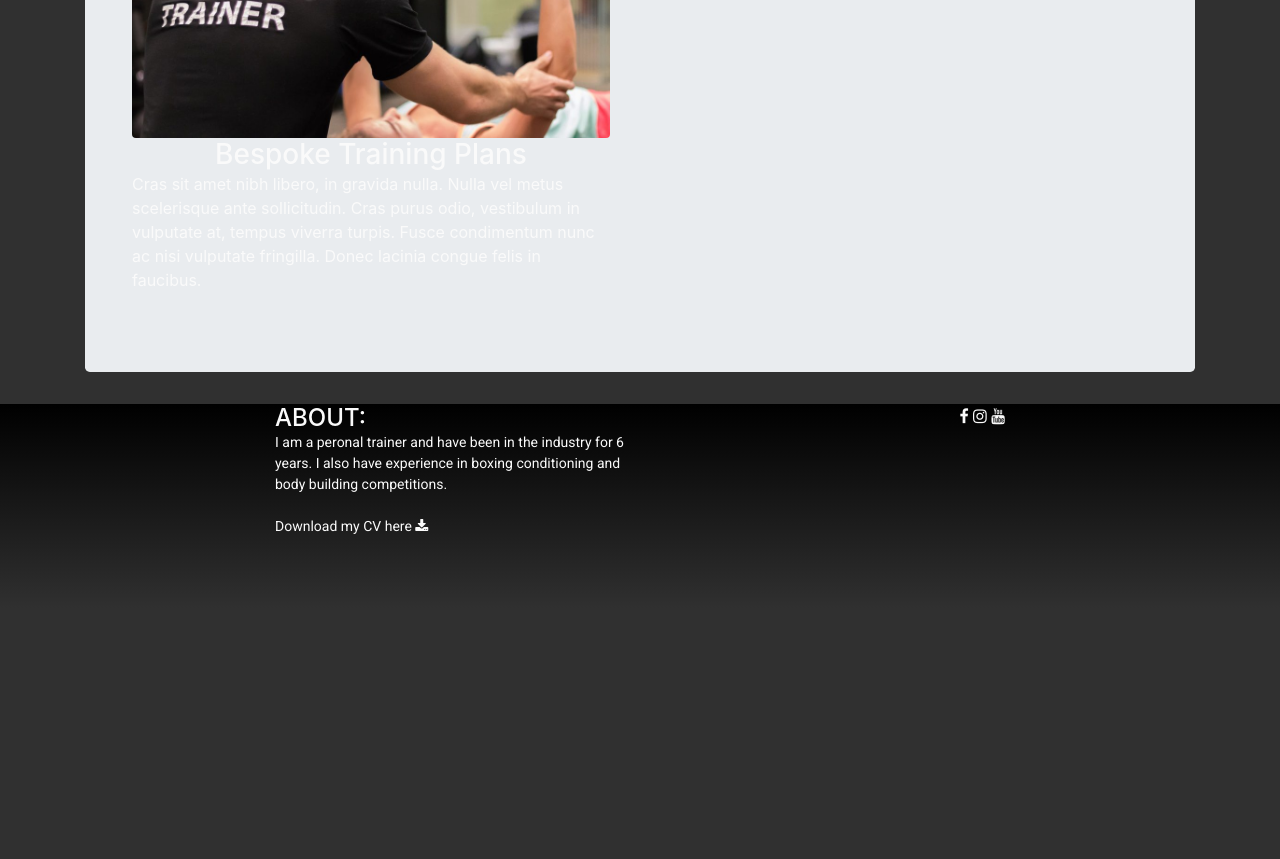
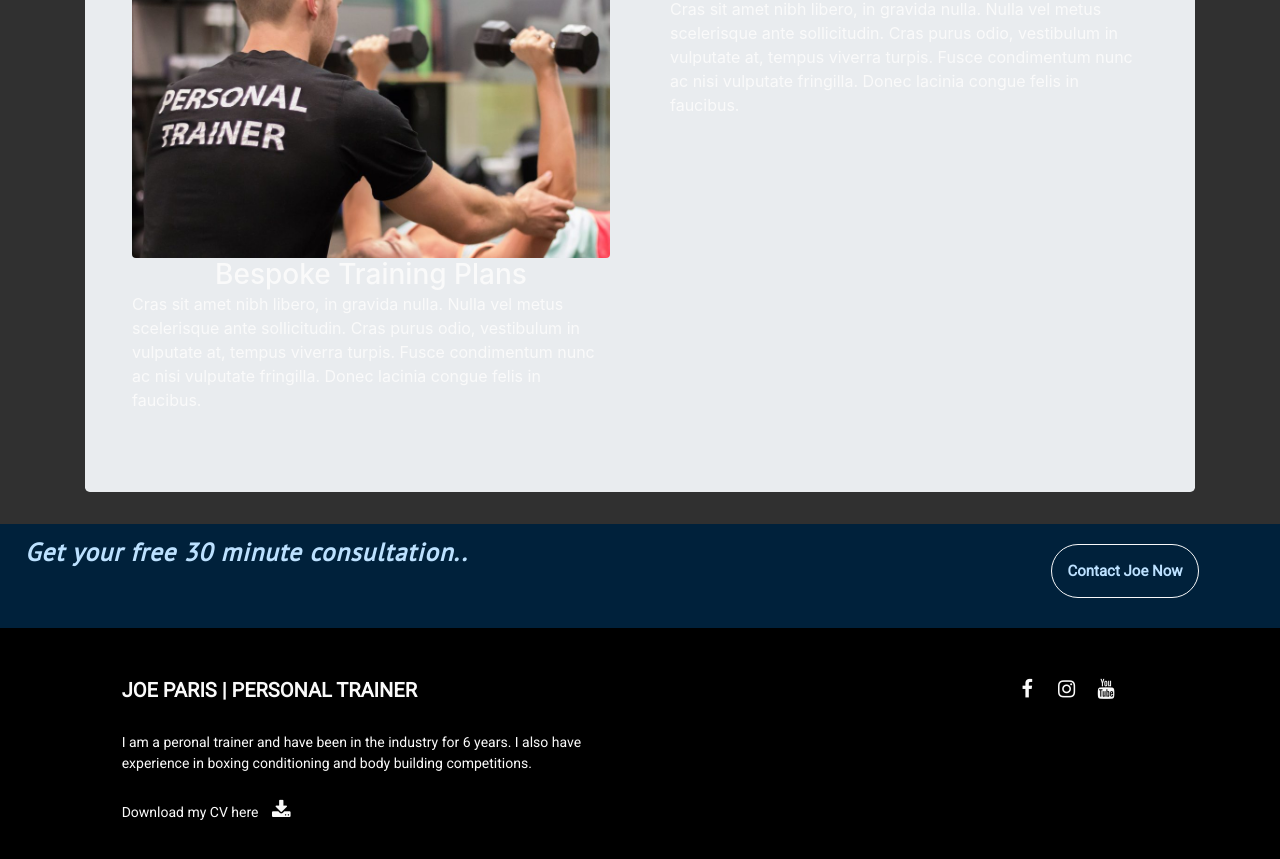
Before and after one commit to jamesgreen21/joseph_paris_pt, a plain HTML site: page blog.html in a window 1280 px wide. Shown: the part 1401-2260 px from the top of the page. Before the commit the page ends 2009 px from the top, so only its background shows below. Drawn offline with nearby package versions, Linux system fonts and the light colour scheme.

Commit message:
Footer Completion

```diff
--- a/assets/css/style.css
+++ b/assets/css/style.css
@@ -1,7 +1,7 @@
 /*-----------------------------------Backgrounds and Breaks*/
 
 .bg-black-opacity {
-    background-color: rgba(48, 48, 48, 0.5);
+    background-color: rgba(48, 48, 48, 0.7);
 }
 
 .section-break {
@@ -68,6 +68,10 @@ body {
     margin-left: -15px;
     margin-right: -15px;
     background-color: #303030;
+}
+
+.nav-menu-bar ul a i{
+    padding-left: 5px;
 }
 
 /*-----------------------------------Main Page - Promo Bar*/
@@ -221,7 +225,10 @@ body {
 
 .home-bio img {
     margin: auto 0;
-    padding-top: 20px;
+    margin-top: 20px;
+    border-style: solid;
+    border-width: 1px;
+    border-color: #fafafa;
 }
 
 .home-bio h3 {
@@ -247,7 +254,7 @@ body {
     padding-top: 30px;
     padding-bottom: 50px;
     margin: 0;
-    background: linear-gradient(#000000, #303030);
+    background: linear-gradient(#303030, #000000);
 }
 
 .home-beforeafter img {
@@ -272,35 +279,83 @@ body {
 
 /*-----------------------------------Footer*/
 
-.footer-main{
+.footer-main {
     padding-bottom: 50px;
-    background: linear-gradient(#000000, #303030);
+    background: #000000;
 }
 
 .footer-breaker {
-    height: 50px;
     background-color: #00213b;
 }
 
-.footer-main h6{
-    padding-top: 30px;
-    padding-bottom: 20px;
+.footer-promo {
+    padding: 10px;
+    font-size: 25px;
+    font-family: 'PT Sans', sans-serif;
+    font-weight: 900;
+    font-style: italic;
+    letter-spacing: 1px;
+    color: #bce1ff;
+}
+
+.footer-breaker button {
+    margin-top: 20px;
+    margin-bottom: 30px;
+    margin-left: 10px;
+    padding: 15px;
+    border-radius: 35px;
+    font-size: 15px;
+    font-family: 'Roboto', sans-serif;
+    font-weight: 600;
+    color: #bce1ff;
+    transition: all 0.2s ease-in-out;
+    -moz-transition: all 0.2s ease-in-out;
+    -webkit-transition: all 0.2s ease-in-out;
+    -o-transition: all 0.2s ease-in-out;
+}
+
+.footer-breaker button:hover {
+    background: #bce1ff;
+    color: #00213b;
+}
+
+
+.footer-main h6 {
+    padding-top: 50px;
+    padding-bottom: 30px;
     font-size: 20px;
     font-family: 'Roboto', sans-serif;
     font-weight: 800;
 }
 
-.footer-main p{
-    padding-bottom: 5px;
+.footer-main p {
+    padding-bottom: 10px;
     font-size: 14px;
     font-family: 'Roboto', sans-serif;
     font-weight: 300;
 }
 
-.footer-main a {
+.footer-main a i {
+    width: 35px;
+    font-size: 20px;
     color: #fafafa;
+    transition: all 0.2s ease-in-out;
+    -moz-transition: all 0.2s ease-in-out;
+    -webkit-transition: all 0.2s ease-in-out;
+    -o-transition: all 0.2s ease-in-out;
 }
 
+.footer-main a i:hover {
+    color: #1277b7;
+}
+
+.cv-icon {
+    padding-left: 10px;
+}
+
+.social-icons {
+    padding-top: 50px;
+}
 
 /*-----------------------------------Responsive design*/
 
@@ -311,7 +366,6 @@ body {
         box-shadow: inset 0px 30px 35px -1px rgba(48, 48, 48, 1);
     }
     .home-beforeafter {
-        background: linear-gradient(#303030, #000000);
         -webkit-box-shadow: 0px -22px 54px 35px rgba(48, 48, 48, 1);
         -moz-box-shadow: 0px -22px 54px 35px rgba(48, 48, 48, 1);
         box-shadow: 0px -22px 54px 35px rgba(48, 48, 48, 1);
--- a/blog.html
+++ b/blog.html
@@ -25,8 +25,8 @@
                     <li class="nav-item">
                         <a class="nav-link" href="traininganddietplans.html">Training & Diet Plans</a>
                     </li>
-                    <li class="nav-item active">
-                        <a class="nav-link" href="blog.html">Blog</a>
+                    <li class="nav-item">
+                        <a class="nav-link active" href="blog.html">Blog</a>
                     </li>
                     <li class="nav-item">
                         <a class="nav-link" href="contact.html">Contact</a>
@@ -38,6 +38,13 @@
             </div>
         </nav>
     </nav>
+    <header class="container-fluid home-menu-image">
+        <div class="row">
+            <a href="index.html">
+                <div class="col-12"></div>
+            </a>
+        </div>
+    </header>
     <header class="container-fluid">
         <div class="row">
             <div class="col-12">
@@ -116,23 +123,34 @@
         </div>
     </section>
     <footer class="container-fluid footer-main">
-        <div class="container footer-section">
+        <div class="row footer-breaker">
+            <div class="col-12 col-sm-9">
+                <div class="footer-promo">
+                    Get your free 30 minute consultation..
+                </div>
+            </div>
+            <div class="col-12 col-sm-3 text-center">
+                <button type="button" class="btn btn-outline-light">Contact Joe Now</button>
+            </div>
+        </div>
         <div class="row">
-                <div class="col-12 col-md-4 offset-md-2">
-                    <h4 class="text-uppercase">About:</h4>
+            <div class="col-12 col-md-5 offset-md-1">
+                <h6 class="text-uppercase">Joe Paris | Personal Trainer</h6>
                 <p>I am a peronal trainer and have been in the industry for 6 years. I also have experience in boxing conditioning and body building competitions.</p>
                 <p class="inline-block">
-                        Download my CV here <a target="_blank" href="#"><i class="fa fa-download" aria-hidden="true"></i></a>
+                    Download my CV here <a target="_blank" href="#"><i class="fa fa-download cv-icon" aria-hidden="true"></i></a>
                 </p>
             </div>
-                <div class="text-right col-12 col-md-2 offset-md-2">
+            <div class="text-center col-12 col-md-4 offset-md-2 social-icons">
                 <a target="_blank" href="#"><i class="fa fa-facebook"></i></a>
                 <a target="_blank" href="#"><i class="fa fa-instagram"></i></a>
                 <a target="_blank" href="#"><i class="fa fa-youtube"></i></a>
             </div>
         </div>
-        </div>
     </footer>
+
+    <script src="https://code.jquery.com/jquery-3.3.1.slim.min.js" integrity="sha384-q8i/X+965DzO0rT7abK41JStQIAqVgRVzpbzo5smXKp4YfRvH+8abtTE1Pi6jizo" crossorigin="anonymous"></script>
+    <script src="https://stackpath.bootstrapcdn.com/bootstrap/4.2.1/js/bootstrap.min.js" integrity="sha384-B0UglyR+jN6CkvvICOB2joaf5I4l3gm9GU6Hc1og6Ls7i6U/mkkaduKaBhlAXv9k" crossorigin="anonymous"></script>
 </body>
 
 </html>
```
Also changed, not shown: contact.html (+24 -6 lines), index.html (+11 -6 lines), traininganddietplans.html (+24 -6 lines). Lines whose indentation alone changed are shown as unchanged.
